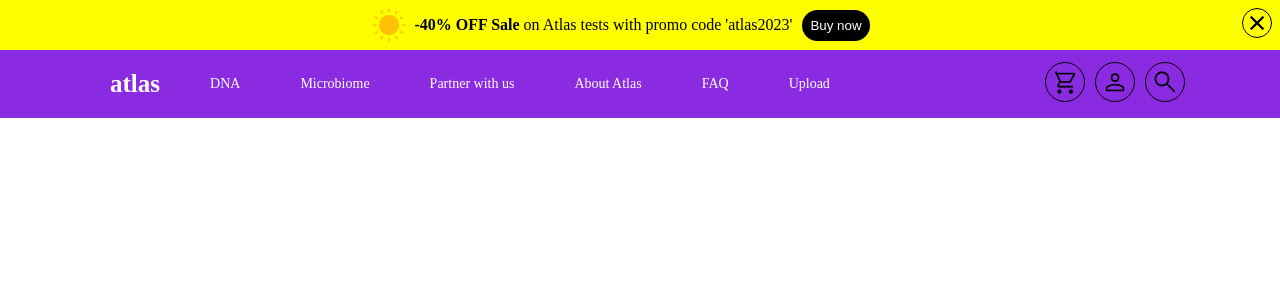
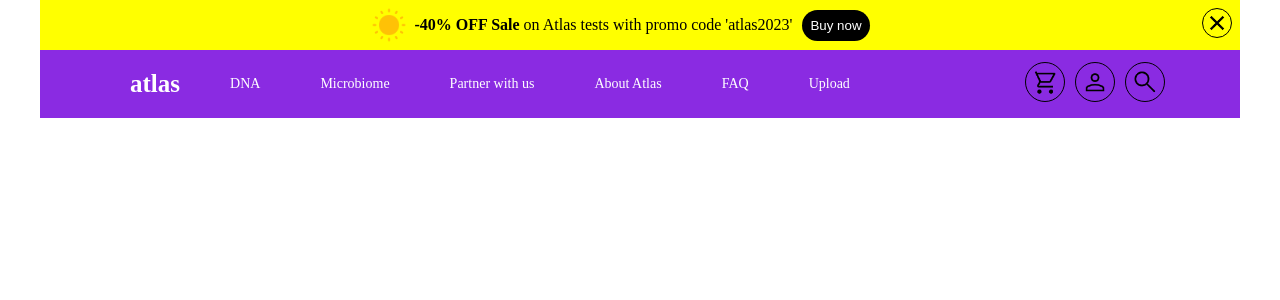
Before and after one commit to itsozod/layout-atlas, a React (Vite) app: page / in a window 1280 px wide. Shown: the top 300 px of the page. Built offline with nearby package versions, Linux system fonts and the light colour scheme.

Commit message:
changed component visibility with useState

```diff
--- a/src/App.css
+++ b/src/App.css
@@ -1,4 +1,9 @@
 /* header */
+#root {
+  max-width: 1200px;
+  margin: 0 auto;
+  /* padding: 20px; */
+}
 .header {
   background-color: blueviolet;
   display: flex;
@@ -35,7 +40,6 @@
   text-decoration: underline;
 }
 /* header icons */
-
 .cart, .person, .search {
   width: 40px;
   border: 1px solid black;
--- a/src/Sale.jsx
+++ b/src/Sale.jsx
@@ -1,17 +1,33 @@
+import { useState } from "react";
 export default function Sale() {
+ const [showComponent, setShowComponent] = useState(true);
+
   const deleteComponent = () => {
-        return false;
-    }
+    setShowComponent(!showComponent);
+    console.log("Component is deleted")
+  };
   return (
+    <>
+     {showComponent && (
     <div className="mainSale">
               <div className="off-sale">
               <img src="sun.png" alt="sun" className="sun" />
-                <p className="off-parag"><b>-40% OFF Sale</b> on Atlas tests with promo code &#039;atlas2023&#039;</p>
+              <p className="off-parag">
+                <b>-40% OFF Sale</b> on Atlas tests with promo code
+                &#039;atlas2023&#039;
+              </p>
               <button className="buy">Buy now</button>
             </div>
             <div className="delete-container">
-                <img onClick={deleteComponent} src="delete-btn.png" alt="delete" className="delete"/>
+              <img
+                onClick={deleteComponent}
+                src="delete-btn.png"
+                alt="delete"
+                className="delete"
+              />
             </div>
     </div>
+    )}
+    </>
   );
 }
```
Lines whose indentation alone changed are shown as unchanged.
